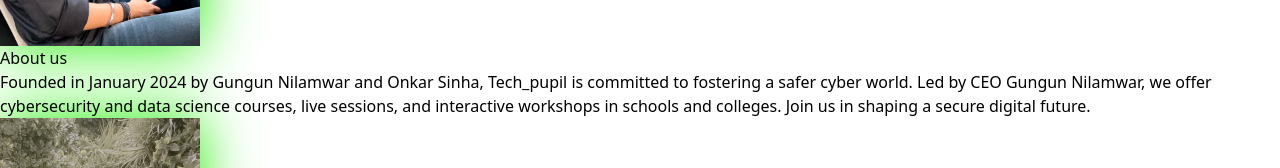
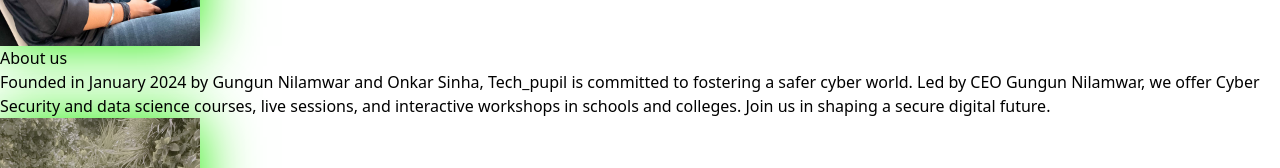
Before and after one commit to anshuman-nivas/tech-pupil-fork, a React (Vite) app: page / in a window 1280 px wide. Shown: the part 221-389 px from the top of the page. Built offline with nearby package versions, Linux system fonts and the light colour scheme.

Commit message:
textual changes

```diff
--- a/src/Components/About.jsx
+++ b/src/Components/About.jsx
@@ -11,7 +11,7 @@
                     <h1 data-aos="fade-right" className="text-4xl md:text-5xl font-semibold mb-8 leading-normal uppercase text-green-600">About us</h1>
                 </div>
                 <div className="text-left text-lg lg:text-xl"> {/* Adjusted text size here */}
-                    <p data-aos="fade-left">Founded in January 2024 by Gungun Nilamwar and Onkar Sinha, Tech_pupil is committed to fostering a safer cyber world. Led by CEO Gungun Nilamwar, we offer cybersecurity and data science courses, live sessions, and interactive workshops in schools and colleges. Join us in shaping a secure digital future.</p>
+                    <p data-aos="fade-left">Founded in January 2024 by Gungun Nilamwar and Onkar Sinha, Tech_pupil is committed to fostering a safer cyber world. Led by CEO Gungun Nilamwar, we offer Cyber Security and data science courses, live sessions, and interactive workshops in schools and colleges. Join us in shaping a secure digital future.</p>
                 </div>
                 <div className="flex mt-8 gap-2">
                     <div className="flex items-center justify-center ">
```
